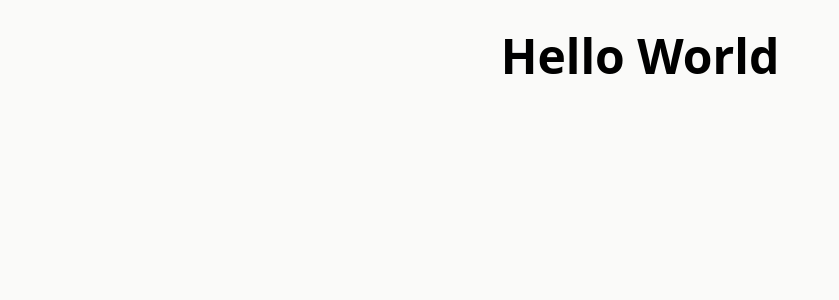
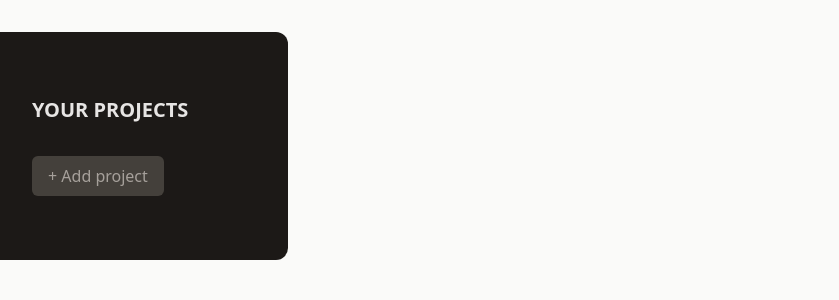
Before and after one commit to daFailer/project-management-react-app, a React (Vite) app: page / in a window 1280 px wide. Shown: the top 300 px of the page, without its empty margins (0-839 px from the left). Built offline with nearby package versions, Linux system fonts and the light colour scheme.

Commit message:
Create Sidebar component

```diff
--- a/src/App.jsx
+++ b/src/App.jsx
@@ -1,3 +1,4 @@
+import ProjectsSidebar from './components/ProjectsSidebar';
 function App() {
   const projects = [
     {
@@ -51,10 +52,9 @@
   ]
 
   return (
-    <>
-      <h1 className="my-8 text-center text-5xl font-bold">Hello World</h1>
-
-    </>
+    <main className="h-screen my-8">
+      <ProjectsSidebar />
+    </main>
   );
 }
 
--- /dev/null
+++ b/src/components/ProjectsSidebar.jsx
@@ -0,0 +1,17 @@
+const ProjectsSidebar = () => {
+  return (
+    <aside className="w-1/3 px-8 py-16 bg-stone-900 text-stone-50 md:w-72 rounded-r-xl">
+      <h2 className="mb-8 font-bold uppercase md:text-xl text-stone-200">Your Projects</h2>
+      <div>
+        <button className="px-4 py-2 text-xs md:text-base rounded-md bg-stone-700 text-stone-400 hover:bg-stone-600 hover:text-stone-100">
+          + Add project
+        </button>
+      </div>
+      <ul>
+        <li></li>
+      </ul>
+    </aside>
+  )
+}
+
+export default ProjectsSidebar;
```
